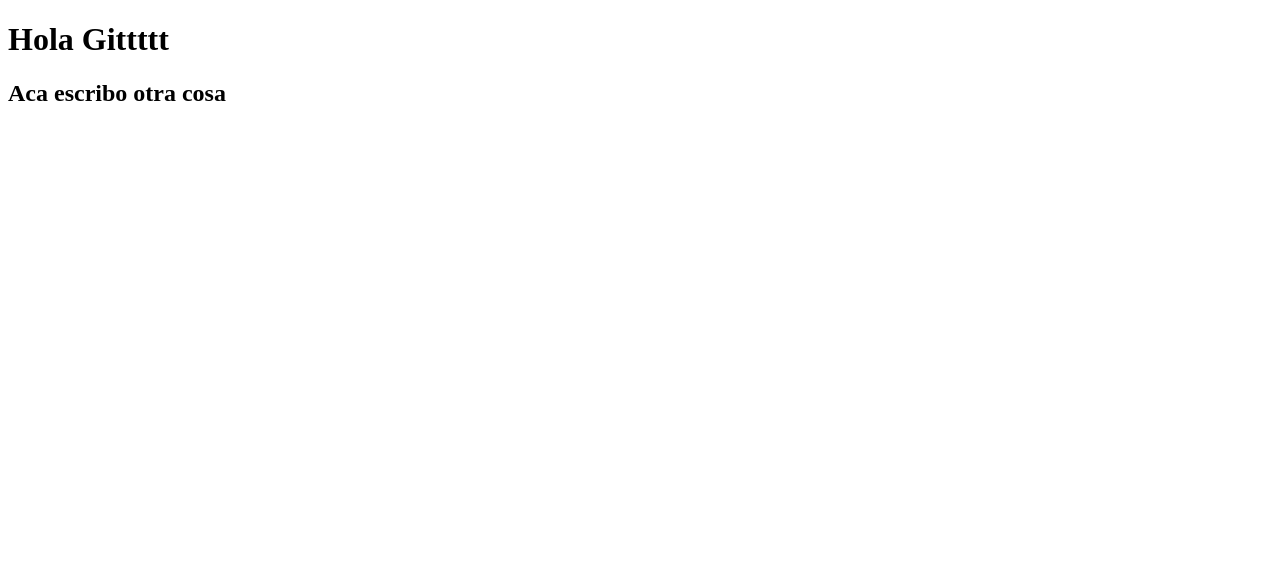
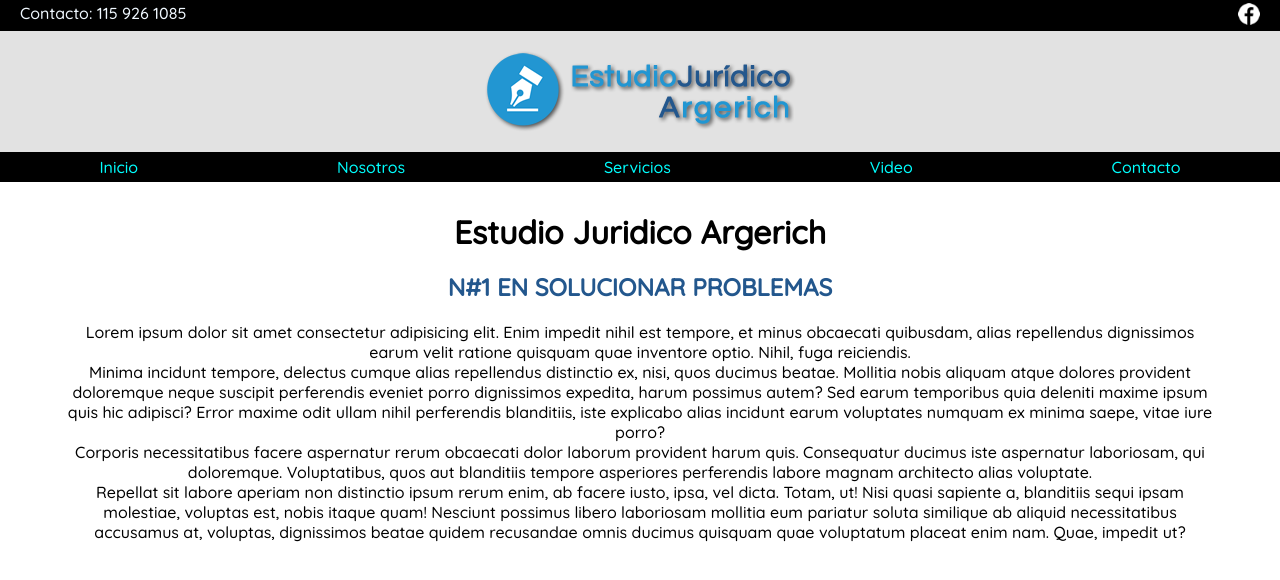
Before and after one commit to maxipani/12, a plain HTML site: page index.html in a window 1280 px wide. Drawn offline with Linux system fonts and the light colour scheme.

Commit message:
armado de menu y main m1

```diff
--- a/css/style.css
+++ b/css/style.css
@@ -0,0 +1,59 @@
+@import url('https://fonts.googleapis.com/css2?family=Quicksand:wght@500&display=swap');
+*{
+    margin: 0;
+    padding: 0;
+    box-sizing: border-box;
+    font-family: 'Quicksand', sans-serif;
+    }
+
+
+
+header{
+background-color: rgb(226, 226, 226);
+    }
+
+    nav{
+        display: flex;
+        flex-direction: row;
+        justify-content: space-around;
+        background-color: black;
+        flex-wrap: wrap;
+        align-items: center;
+        padding-top: 05px;
+        padding-bottom: 05px;
+        }
+
+a{
+    text-decoration: none;
+    color: aqua;
+}
+
+
+.logo{
+    display: flex;
+    flex-direction: row;
+    justify-content: center;
+    margin-bottom: 20px;
+}
+
+.zocalo{
+    display: flex;
+    flex-direction: row;
+    justify-content: space-between;
+    margin-bottom: 20px;
+    background-color: black;
+    color: aliceblue;
+    flex-wrap: wrap;
+    padding-left: 20px;
+    padding-right: 20px;
+    padding-top: 03px;
+    padding-bottom: 02px;
+}
+.azul{
+    color: #23578D;
+}
+
+.m1{
+    text-align: center;
+    padding: 30px 60px 30px 60px;
+}
--- a/index.html
+++ b/index.html
@@ -4,13 +4,47 @@
     <meta charset="UTF-8">
     <meta http-equiv="X-UA-Compatible" content="IE=edge">
     <meta name="viewport" content="width=device-width, initial-scale=1.0">
-    <title>Hola GitHub</title>
+    <title>Estudio Juridico</title>
     <link rel="stylesheet" href="css/style.css">
 </head>
 <body>
-    <h1>Hola Gittttt</h1>
 
-<h2>Aca escribo otra cosa
+    <header>
+      <div class="zocalo">
+<p>Contacto: 115 926 1085</p>
+      <a href="http://www.facebook.com"><img src="imagenes/f.fw.png" height="22px"></a>
+      </div>
 
-</h2></body>
+      <div class="logo">
+      <img src="imagenes/logoweb.png">
+      </div>
+      <div>
+        <nav>
+          <ul> <a href="index.html">Inicio</a> </ul>
+         <ul><a href="nosotros.html">Nosotros</a></ul>
+        <ul><a href="servicios.html">Servicios</a></ul>
+         <ul><a href="video.html">Video</a></ul>
+        <ul> <a href="contacto.html">Contacto</a></ul>
+    </div>
+</nav>
+
+           </menu>
+    </header>
+    <main class="m1">
+      <h1>Estudio Juridico Argerich</h1>
+      <br>
+      <h2 class="azul"><strong>N#1 EN SOLUCIONAR PROBLEMAS </strong></h2>
+      <br>
+      <p>Lorem ipsum dolor sit amet consectetur adipisicing elit. Enim impedit nihil est tempore, et minus obcaecati quibusdam, alias repellendus dignissimos earum velit ratione quisquam quae inventore optio. Nihil, fuga reiciendis.<br>
+
+      Minima incidunt tempore, delectus cumque alias repellendus distinctio ex, nisi, quos ducimus beatae. Mollitia nobis aliquam atque dolores provident doloremque neque suscipit perferendis eveniet porro dignissimos expedita, harum possimus autem?
+      Sed earum temporibus quia deleniti maxime ipsum quis hic adipisci? Error maxime odit ullam nihil perferendis blanditiis, iste explicabo alias incidunt earum voluptates numquam ex minima saepe, vitae iure porro?<br>
+
+      Corporis necessitatibus facere aspernatur rerum obcaecati dolor laborum provident harum quis. Consequatur ducimus iste aspernatur laboriosam, qui doloremque. Voluptatibus, quos aut blanditiis tempore asperiores perferendis labore magnam architecto alias voluptate.
+      <br>
+      Repellat sit labore aperiam non distinctio ipsum rerum enim, ab facere iusto, ipsa, vel dicta. Totam, ut! Nisi quasi sapiente a, blanditiis sequi ipsam molestiae, voluptas est, nobis itaque quam!
+      Nesciunt possimus libero laboriosam mollitia eum pariatur soluta similique ab aliquid necessitatibus accusamus at, voluptas, dignissimos beatae quidem recusandae omnis ducimus quisquam quae voluptatum placeat enim nam. Quae, impedit ut?</p>
+
+    </main>
+    </body>
 </html>
```
Also changed, not shown: imagenes/f.fw.png (added), imagenes/i.fw.png (added), imagenes/logoweb.png (added), imagenes/s1.jpg (added), imagenes/s2.jpg (added), imagenes/s3.jpg (added).
